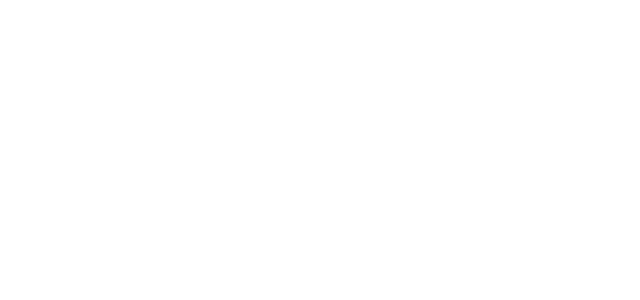
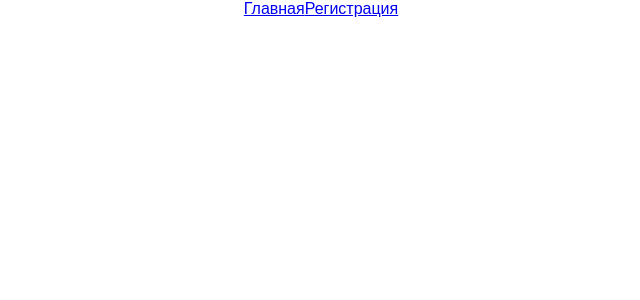
Before and after one commit to Vityanchys/rental-cars-client, a React (Create React App) app: page / in a window 1280 px wide. Shown: the top 300 px of the page, without its empty margins (319-959 px from the left). Built offline with nearby package versions, Linux system fonts and the light colour scheme.

Commit message:
Add navigation bar

```diff
--- a/src/App.js
+++ b/src/App.js
@@ -1,10 +1,12 @@
 import React, { Component } from 'react';
 import './App.css';
+import Navbar from './components/Navbar';
 
 class App extends Component {
   render() {
     return (
       <div className="App">
+        <Navbar />
       </div>
     );
   }
--- /dev/null
+++ b/src/components/Navbar.js
@@ -0,0 +1,12 @@
+import React from 'react';
+
+function Navbar() {
+  return (
+    <div className="navbar">
+      <a href="/">Главная</a>
+      <a href="/signup">Регистрация</a>
+    </div>
+  );
+}
+
+export default Navbar;
```
